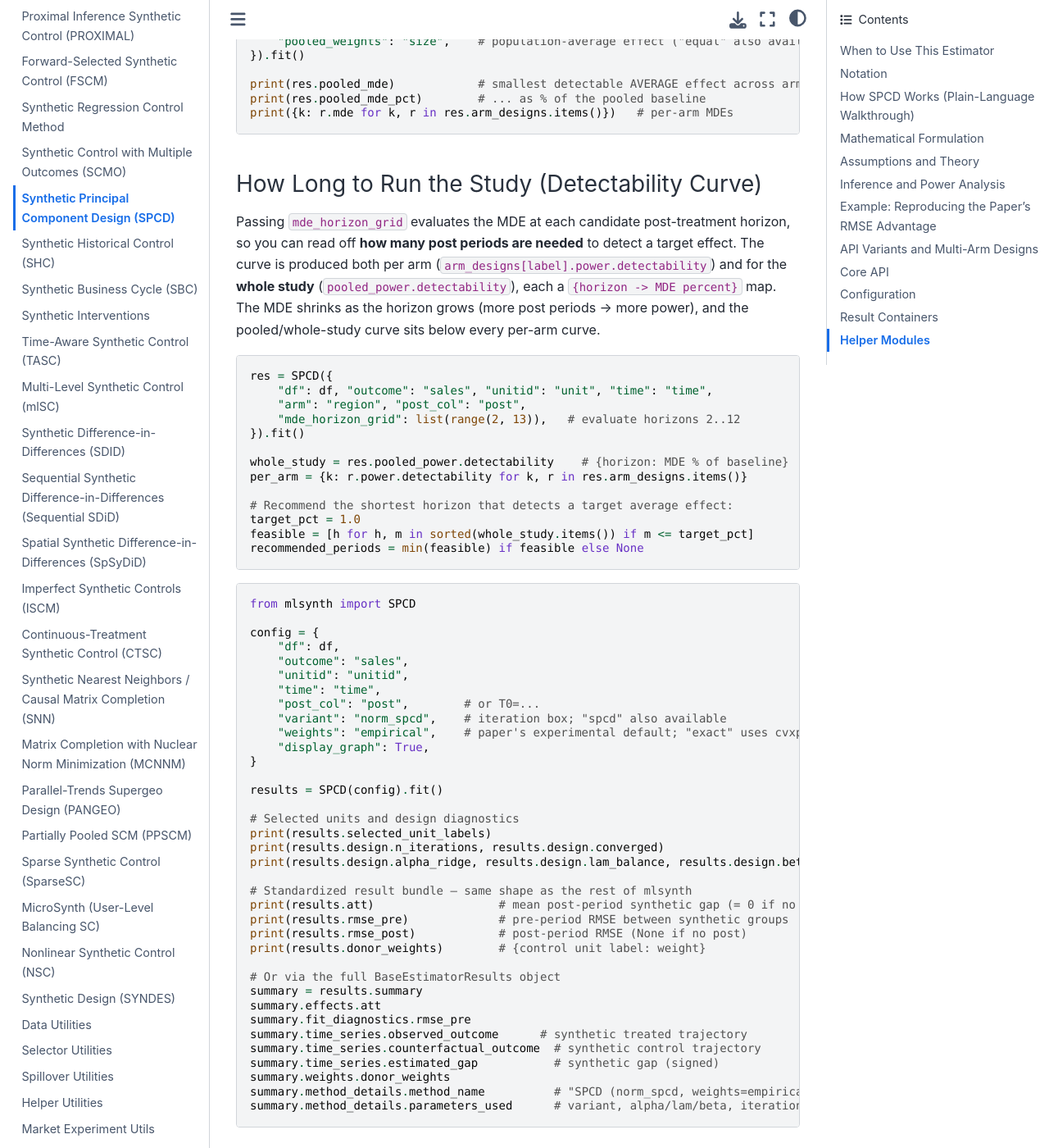
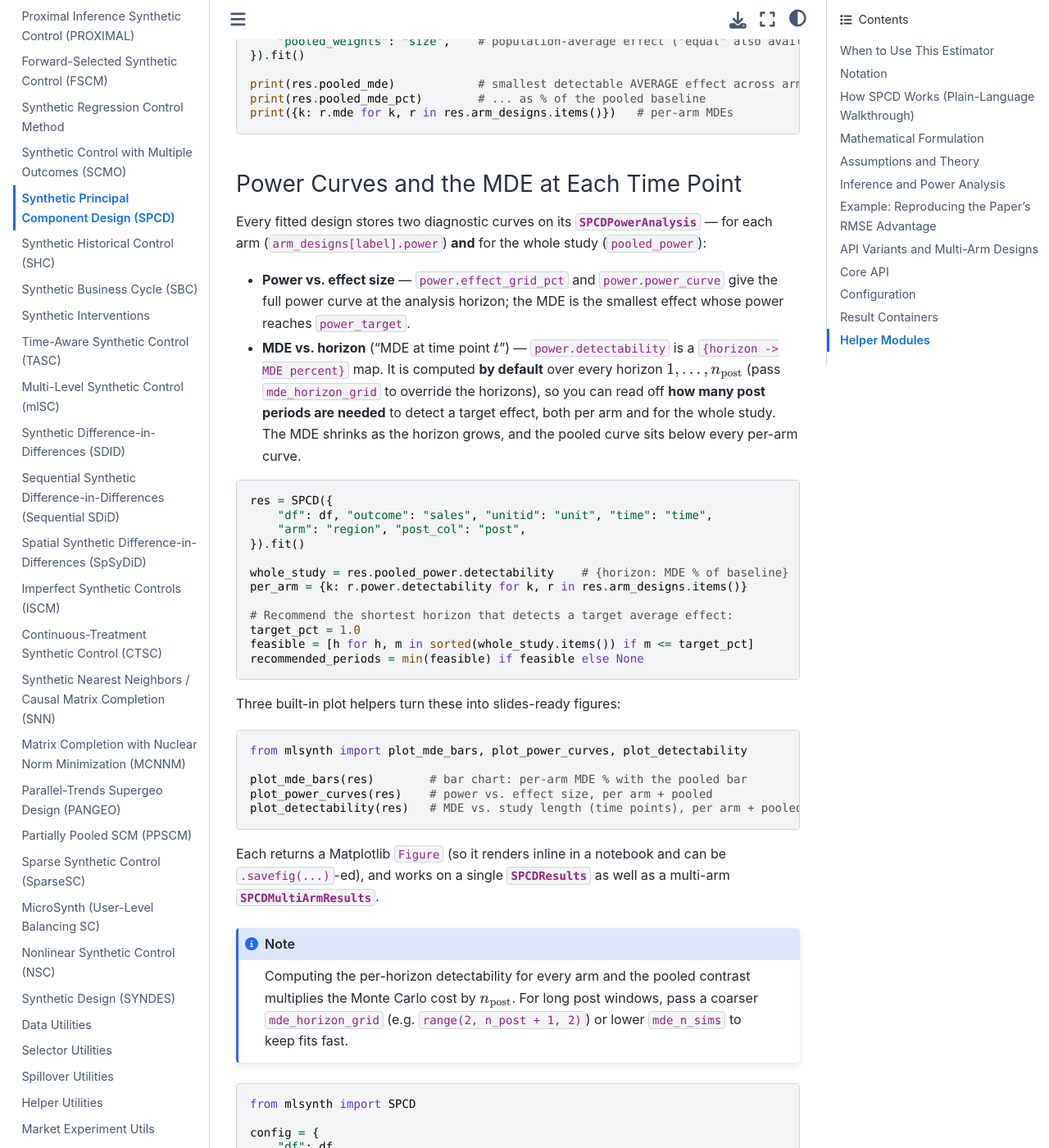
Before and after one commit to jgreathouse9/mlsynth, a Sphinx documentation site: the page built from docs/spcd.rst, in a window 1280 px wide and 1400 px high, scrolled down 14748 px. Shown: the whole window at 82% size. Built offline with Sphinx 7.4.7 and the Sphinx Book theme 1.1.4, drawn with Linux system fonts in a browser that asks for light colours; pages that are not in the unit, such as notebooks, are missing from menus.

Commit message:
Add files via upload

```diff
--- a/docs/spcd.rst
+++ b/docs/spcd.rst
@@ -765,23 +765,30 @@ several times smaller than any single arm's MDE.
    print(res.pooled_mde_pct)        # ... as % of the pooled baseline
    print({k: r.mde for k, r in res.arm_designs.items()})   # per-arm MDEs
 
-How Long to Run the Study (Detectability Curve)
-^^^^^^^^^^^^^^^^^^^^^^^^^^^^^^^^^^^^^^^^^^^^^^^^
+Power Curves and the MDE at Each Time Point
+^^^^^^^^^^^^^^^^^^^^^^^^^^^^^^^^^^^^^^^^^^^^
 
-Passing ``mde_horizon_grid`` evaluates the MDE at each candidate
-post-treatment horizon, so you can read off **how many post periods are
-needed** to detect a target effect. The curve is produced both per arm
-(``arm_designs[label].power.detectability``) and for the **whole study**
-(``pooled_power.detectability``), each a ``{horizon -> MDE percent}`` map.
-The MDE shrinks as the horizon grows (more post periods → more power), and
-the pooled/whole-study curve sits below every per-arm curve.
+Every fitted design stores two diagnostic curves on its
+:class:`~mlsynth.utils.spcd_helpers.power.SPCDPowerAnalysis` — for each arm
+(``arm_designs[label].power``) **and** for the whole study
+(``pooled_power``):
+
+* **Power vs. effect size** — ``power.effect_grid_pct`` and
+  ``power.power_curve`` give the full power curve at the analysis horizon;
+  the MDE is the smallest effect whose power reaches ``power_target``.
+* **MDE vs. horizon** ("MDE at time point :math:`t`") —
+  ``power.detectability`` is a ``{horizon -> MDE percent}`` map. It is
+  computed **by default** over every horizon :math:`1, \dots, n_{\text{post}}`
+  (pass ``mde_horizon_grid`` to override the horizons), so you can read off
+  **how many post periods are needed** to detect a target effect, both per
+  arm and for the whole study. The MDE shrinks as the horizon grows, and the
+  pooled curve sits below every per-arm curve.
 
 .. code-block:: python
 
    res = SPCD({
        "df": df, "outcome": "sales", "unitid": "unit", "time": "time",
        "arm": "region", "post_col": "post",
-       "mde_horizon_grid": list(range(2, 13)),   # evaluate horizons 2..12
    }).fit()
 
    whole_study = res.pooled_power.detectability    # {horizon: MDE % of baseline}
@@ -791,6 +798,27 @@ the pooled/whole-study curve sits below every per-arm curve.
    target_pct = 1.0
    feasible = [h for h, m in sorted(whole_study.items()) if m <= target_pct]
    recommended_periods = min(feasible) if feasible else None
+
+Three built-in plot helpers turn these into slides-ready figures:
+
+.. code-block:: python
+
+   from mlsynth import plot_mde_bars, plot_power_curves, plot_detectability
+
+   plot_mde_bars(res)        # bar chart: per-arm MDE % with the pooled bar
+   plot_power_curves(res)    # power vs. effect size, per arm + pooled
+   plot_detectability(res)   # MDE vs. study length (time points), per arm + pooled
+
+Each returns a Matplotlib ``Figure`` (so it renders inline in a notebook and
+can be ``.savefig(...)``-ed), and works on a single :class:`SPCDResults` as
+well as a multi-arm :class:`SPCDMultiArmResults`.
+
+.. note::
+
+   Computing the per-horizon detectability for every arm and the pooled
+   contrast multiplies the Monte Carlo cost by :math:`n_{\text{post}}`. For
+   long post windows, pass a coarser ``mde_horizon_grid`` (e.g.
+   ``range(2, n_post + 1, 2)``) or lower ``mde_n_sims`` to keep fits fast.
 
 .. code-block:: python
 
```
